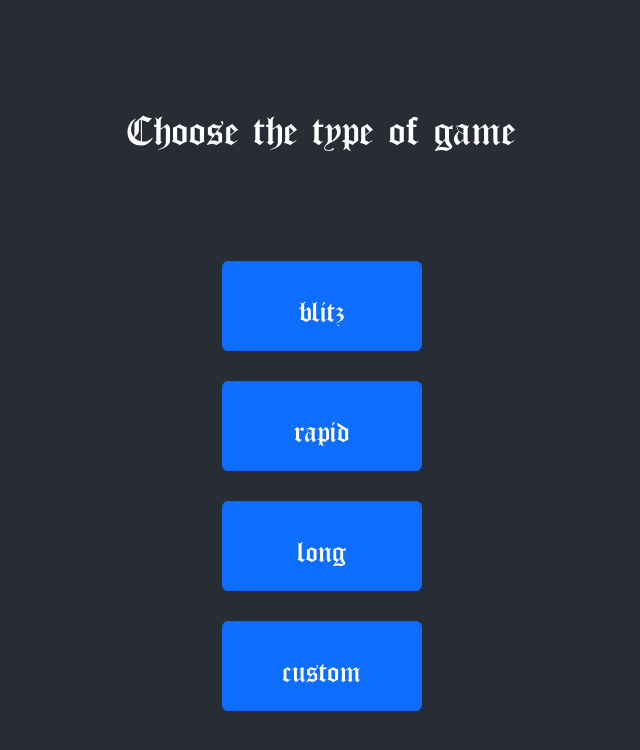
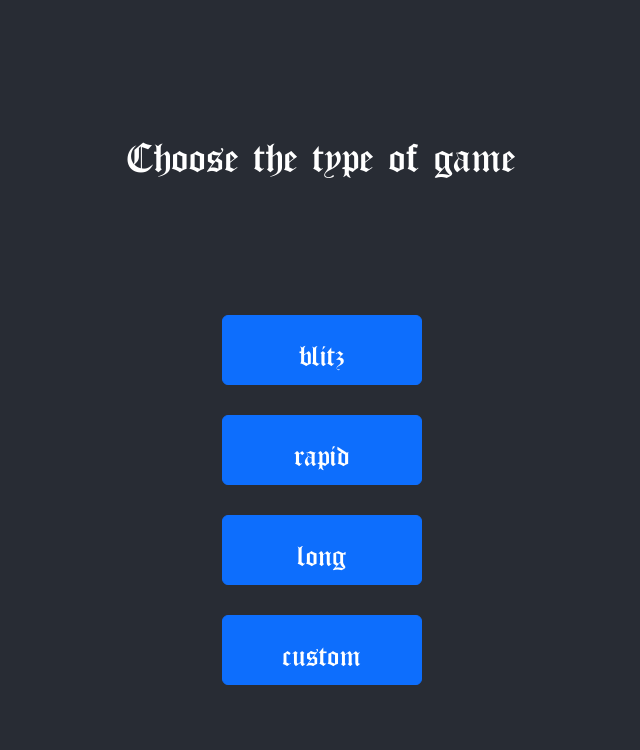
Before and after one commit to jozinho22/chess-timer, a React (Create React App) app: page / in a window 1280 px wide. Shown: the top 750 px of the page, without its empty margins (318-958 px from the left). Built offline with nearby package versions, Linux system fonts and the light colour scheme.

Commit message:
petit fix sur les tailles de buttons

```diff
--- a/src/components/Option.jsx
+++ b/src/components/Option.jsx
@@ -1,5 +1,5 @@
 import React from 'react';
-import {Container, Button} from 'react-bootstrap';
+import {Button} from 'react-bootstrap';
 import EnumViewTypes from './content/EnumViewTypes';
 
 
--- a/src/styles/Commons.css
+++ b/src/styles/Commons.css
@@ -7,14 +7,14 @@
 }
 
 .ChoicesContainer {
-    display: inherit;
+    display: flex;
     flex-direction: column;
+    gap: 30px;
     align-items: center;
-    gap: 30px;
 }
 
 .OptionButton {
-    padding: 20px 0 20px 0px;
+    padding: 10px 0 10px 0px;
     font-family: 'Old London';
     font-size: xx-large;
     width: 200px;
```
